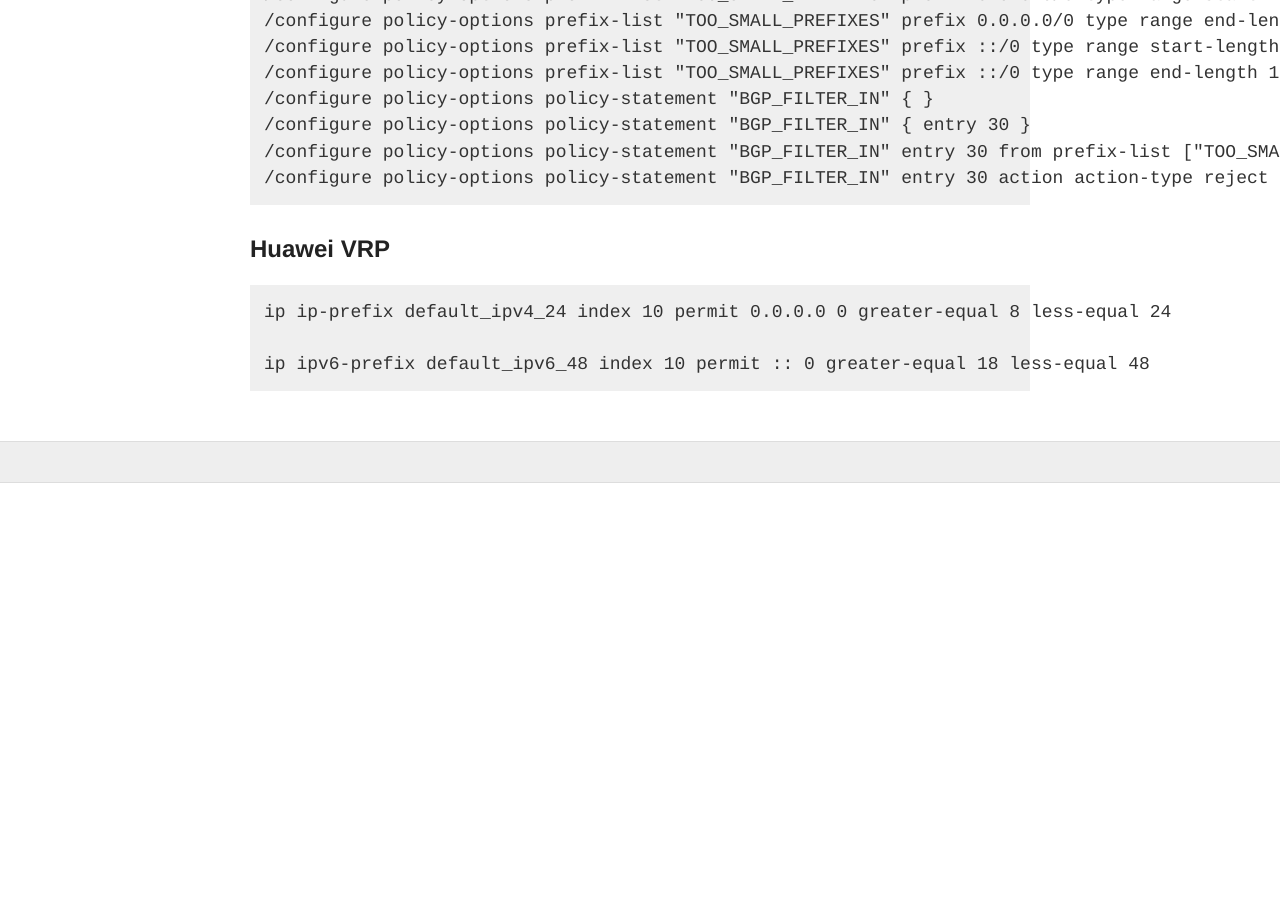
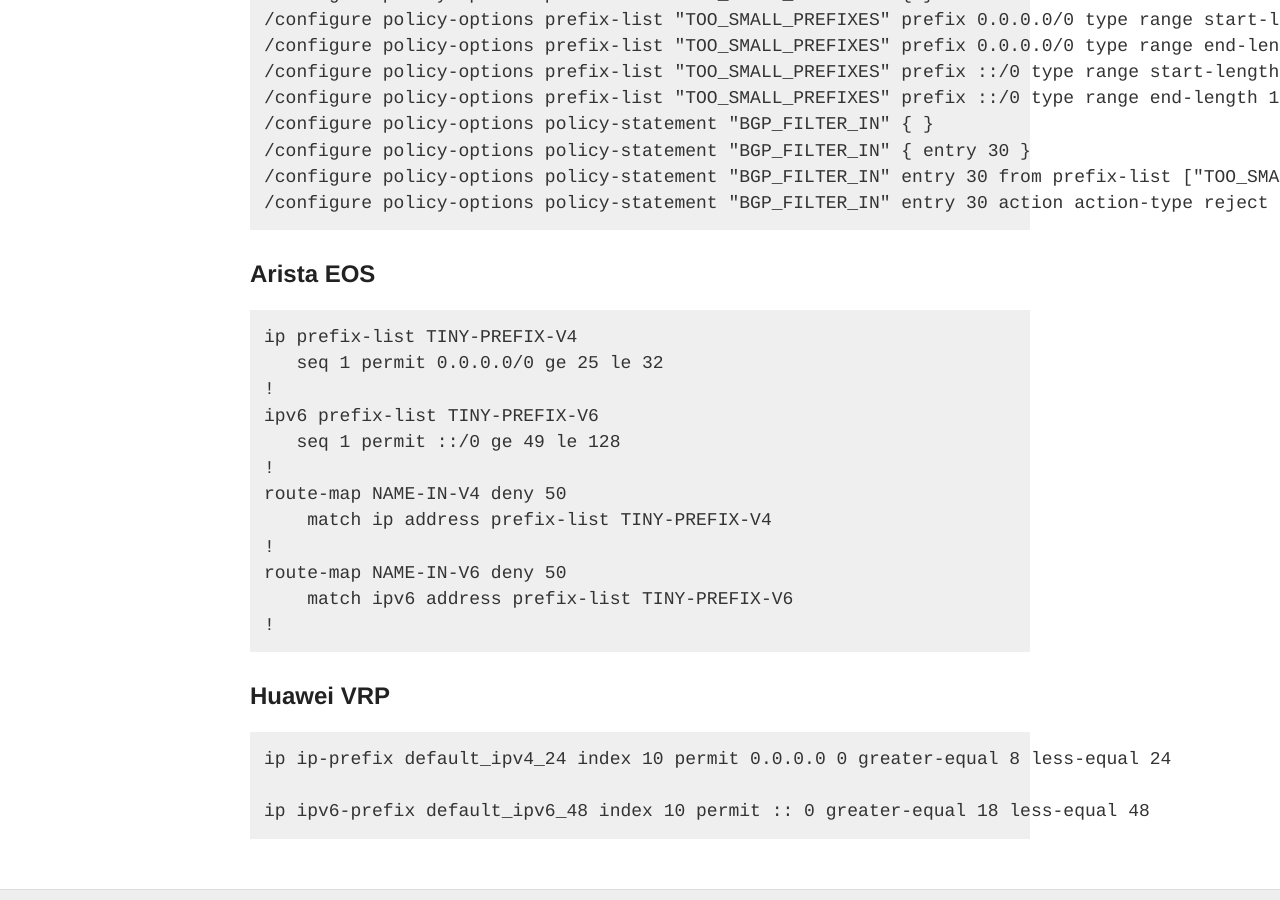
Before and after one commit to NLNOG/bgpfilterguide, a Jekyll site: the page built from guides/small_prefixes.md, in a window 1280 px wide and 900 px high, scrolled down 7168 px. Built offline with Jekyll 4.4.1, drawn with Linux system fonts in a browser that asks for light colours; before the commit the page ends 7651 px from its top, so only the background shows below that.

Commit message:
Small Prefixes: Arista EOS IPv6

````diff
--- a/guides/small_prefixes.md
+++ b/guides/small_prefixes.md
@@ -262,6 +262,23 @@
 /configure policy-options policy-statement "BGP_FILTER_IN" entry 30 action action-type reject
 ```
 
+## Arista EOS
+
+```
+ip prefix-list TINY-PREFIX-V4
+   seq 1 permit 0.0.0.0/0 ge 25 le 32
+!
+ipv6 prefix-list TINY-PREFIX-V6
+   seq 1 permit ::/0 ge 49 le 128
+!
+route-map NAME-IN-V4 deny 50
+    match ip address prefix-list TINY-PREFIX-V4
+!
+route-map NAME-IN-V6 deny 50
+    match ipv6 address prefix-list TINY-PREFIX-V6
+!
+```
+
 ## Huawei VRP
 ```
 ip ip-prefix default_ipv4_24 index 10 permit 0.0.0.0 0 greater-equal 8 less-equal 24
````
